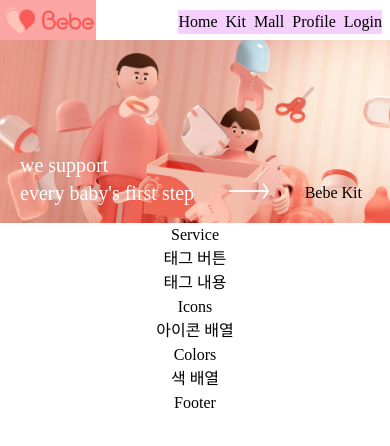
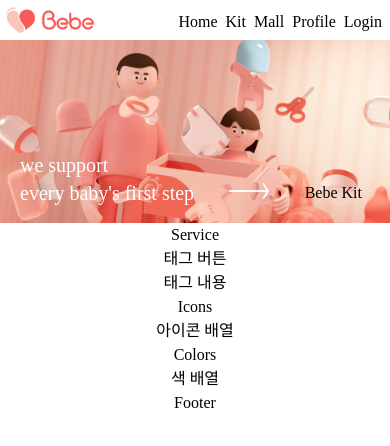
Before and after one commit to tae2seat/bebe-react, a React (Vite) app: page / in a window 390 px wide. Shown: the top 446 px of the page. Built offline with nearby package versions, Linux system fonts and the light colour scheme.

Commit message:
nav 반응형

```diff
--- a/src/components/layout/Header.jsx
+++ b/src/components/layout/Header.jsx
@@ -4,8 +4,8 @@ import logo from "../../assets/logo.png";
 export default function Header() {
   return (
     <section className="flex justify-between items-center">
-      <img className="w-24 bg-red-300" src={logo} alt="logo" />
-      <nav className="flex gap-2  bg-fuchsia-200 mr-2 mt-1">
+      <img className="w-24 sm:w-32" src={logo} alt="logo" />
+      <nav className="flex gap-2 sm:gap-4 sm:text-xl mr-2 sm:mr-4 mt-1 sm:mt-2">
         <Link to="/">Home</Link>
         <Link to="/kit">Kit</Link>
         <Link to="/products">Mall</Link>
```
